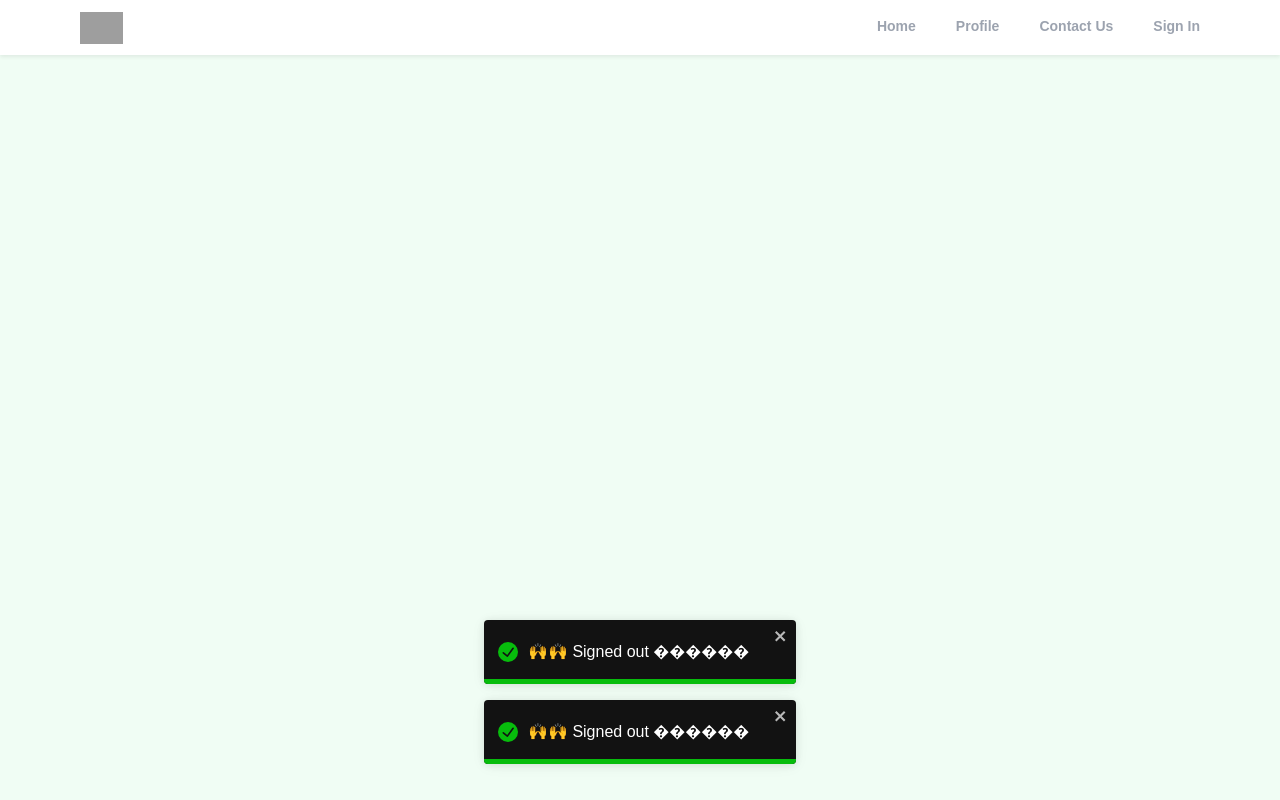
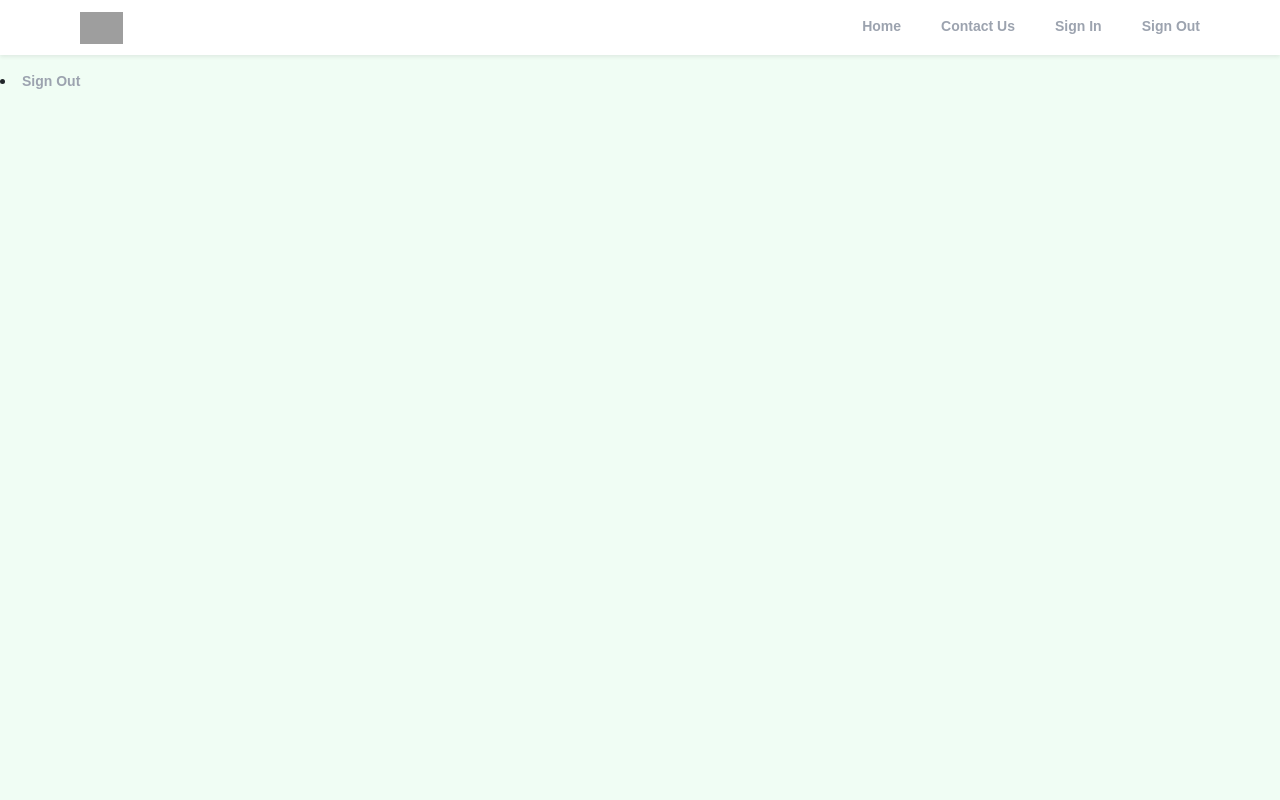
Before and after one commit to trdxDeepu/Resume_builder-Firebase, a React (Vite) app: page /signout in a window 1280 px wide. Built offline with nearby package versions, Linux system fonts and the light colour scheme; no server answers; grey boxes are pictures that could not be loaded.

Commit message:
added dynamic functionality on sign out and signin in profile so user sign in the header will change to profile and sign out option come out

```diff
--- a/src/App.jsx
+++ b/src/App.jsx
@@ -1,39 +1,13 @@
-import { BrowserRouter, Routes, Route } from "react-router-dom";
-import Home from "./Pages/Home";
-import SignIn from "./SignInSignUp/SignIn";
-import "./App.css";
-import Signup from "./SignInSignUp/Signup";
-import ForgotPassword from "./SignInSignUp/ForgotPassword";
-import Header from "./Components/Header";
-import ContactUs from "./Pages/ContactUs";
-import Profile from "./Pages/Profile";
 import "react-toastify/dist/ReactToastify.css";
 import { ToastContainer } from "react-toastify";
 import "bootstrap/dist/css/bootstrap.min.css";
 import "antd/dist/reset.css";
-import PrivateRoute from "./Components/PrivateRoute";
-import SignOut from "./SignInSignUp/SignOut";
-
+import AppRouter from "./Router/AppRouter";
 
 function App() {
   return (
     <div className="App">
-
-      <BrowserRouter>
-        <Header />
-        <Routes>
-          <Route path="/" element={<Home />} />
-          <Route path="/profile" element={<PrivateRoute />}>
-            <Route path="/profile" element={<Profile />} />
-          </Route>
-          <Route path="/sign" element={<SignIn />} />
-          <Route path="/signup" element={<Signup />} />
-          <Route path="/contact" element={<ContactUs />} />
-          <Route path="/signout" element={<SignOut/>} />
-          <Route path="/forgot" element={<ForgotPassword />} />
-        </Routes>
-      </BrowserRouter>
-
+      <AppRouter />
 
       <ToastContainer
         position="bottom-center"
--- a/src/Components/Header.jsx
+++ b/src/Components/Header.jsx
@@ -1,35 +1,14 @@
-import React,{useEffect, useState} from "react";
+import React, { useEffect, useState } from "react";
 import { useLocation, useNavigate } from "react-router-dom";
-import {getAuth, onAuthStateChanged ,signOut } from 'firebase/auth'
+import { getAuth, onAuthStateChanged } from "firebase/auth";
 import SignOut from "../SignInSignUp/SignOut";
 
-
 const Header = () => {
-
-
-  // const [pageState , setPageState] = useState("Sign In")
-
-  const auth = getAuth()
-
-
-
-
-
-  // useEffect(() => {
-  //     onAuthStateChanged(auth, (user) => {
-
-  //       if(user){
-  //         setPageState("Sign In")
-  //       }
-  //       else{
-  //         setPageState("Sign")
-  //       }
-
-  //     })
-  // },[auth])
+  const [PageState, setPageState] = useState("Sign In");
 
   const location = useLocation();
   const navigate = useNavigate();
+  const auth = getAuth()
 
   function pathMatch(route) {
     if (route === location.pathname) {
@@ -37,7 +16,17 @@ const Header = () => {
     }
   }
 
-  const getName = localStorage.getItem("name") ;
+  useEffect(()=>{
+    onAuthStateChanged(auth,(user)=>{
+
+      if(user){
+        setPageState("Profile");}
+        else{
+          setPageState("Sign In");
+        }
+
+    })
+  },[auth])
 
   return (
     <div className="bg-white border-b-0 shadow-sm sticky top-0 z-40 ">
@@ -51,9 +40,7 @@ const Header = () => {
           />
         </div>
         <div>
-
-                   <ul className="flex space-x-10 ">
-
+          <ul className="flex space-x-10 ">
             <li
               className={` cursor-pointer py-3 text-sm font-semibold text-gray-400 border-b-[3px] border-b-transparent
               ${pathMatch("/") && "text-black border-b-red-500"}`}
@@ -62,14 +49,14 @@ const Header = () => {
               Home
             </li>
 
-            <li
+            {/* <li
               className={` cursor-pointer py-3 text-sm font-semibold text-gray-400 border-b-[3px] border-b-transparent  ${
                 pathMatch("/profile") && "text-black border-b-red-500"
               }`}
               onClick={() => navigate("/profile")}
             >
               Profile
-            </li>
+            </li> */}
 
             <li
               className={` cursor-pointer py-3 text-sm font-semibold text-gray-400 border-b-[3px] border-b-transparent  ${
@@ -79,30 +66,24 @@ const Header = () => {
             >
               Contact Us
             </li>
-            {!getName && (
+
             <li
+              className={` cursor-pointer py-3 text-sm font-semibold text-gray-400 border-b-[3px] border-b-transparent
+               ${
+                 (pathMatch("/sign") || pathMatch("/profile")) &&
+                 "text-black border-b-red-500"
+               }`}
+              onClick={() => navigate("/profile")}
+            >
+              {PageState}
+            </li>
 
-              className={` cursor-pointer py-3 text-sm font-semibold text-gray-400 border-b-[3px] border-b-transparent  ${
-                pathMatch("/sign") && "text-black border-b-red-500"
-              }`}
-              onClick={() => navigate("/sign")}
-            >
-             Sign In
-            </li>
-             )
-             }
-             {getName && (
-            <li
 
-              className={` cursor-pointer py-3 text-sm font-semibold text-gray-400 border-b-[3px] border-b-transparent  ${
-                pathMatch("/sign") && "text-black border-b-red-500"
-              }`}
-              onClick={() => navigate("/signout")}
-            >
-             Sign Out
-            </li>
-             )
-            }
+            <li>
+              <SignOut/>
+              </li>
+
+
           </ul>
         </div>
       </header>
--- a/src/Components/OAuth.jsx
+++ b/src/Components/OAuth.jsx
@@ -20,7 +20,7 @@ const handleClick =async () => {
   const result = await signInWithPopup(auth, provider)
   const user = result.user;
   console.log(user)
-  localStorage.setItem("name", user.displayName);
+  // localStorage.setItem("name", user.displayName);
   //checking user already exist or not
 
   const docRef = doc(db,"users",user.uid)
--- a/src/Pages/Profile.jsx
+++ b/src/Pages/Profile.jsx
@@ -40,7 +40,7 @@ const Profile = () => {
       <div className="flex justify-around mt-4">
         <div className=" ">
           {" "}
-          <button class=" bg-blue-500 hover:bg-blue-700 text-white font-bold py-2 px-4 border border-blue-700 rounded">
+          <button className=" bg-blue-500 hover:bg-blue-700 text-white font-bold py-2 px-4 border border-blue-700 rounded">
             Next
           </button>
         </div>
--- a/src/Reducer/UseReducer.jsx
+++ /dev/null
@@ -1,12 +0,0 @@
-export const initialState = null
-
-export const reducer = (state,action) => {
-
-    if(action.type ==="USER") {
-        return action.payload
-    }
-
-    return state ;
-
-
-}
--- /dev/null
+++ b/src/Router/AppRouter.jsx
@@ -0,0 +1,35 @@
+import React from "react";
+import PrivateRoute from "../Components/PrivateRoute"
+import SignOut from "../SignInSignUp/SignOut";
+import { BrowserRouter, Routes, Route } from "react-router-dom";
+import Home from "../Pages/Home";
+import SignIn from "../SignInSignUp/SignIn";
+
+import Signup from "../SignInSignUp/Signup";
+import ForgotPassword from "../SignInSignUp/ForgotPassword";
+import Header from "../Components/Header";
+import ContactUs from "../Pages/ContactUs";
+import Profile from "../Pages/Profile";
+
+const AppRouter = () => {
+  return (
+    <div>
+      <BrowserRouter>
+        <Header />
+        <Routes>
+          <Route path="/" element={<Home />} />
+          <Route path="/profile" element={<PrivateRoute/>}>
+            <Route path="/profile" element={<Profile />} />
+          </Route>
+          <Route path="/sign" element={<SignIn />} />
+          <Route path="/signup" element={<Signup />} />
+          <Route path="/contact" element={<ContactUs />} />
+          <Route path="/signout" element={<SignOut />} />
+          <Route path="/forgot" element={<ForgotPassword />} />
+        </Routes>
+      </BrowserRouter>
+    </div>
+  );
+};
+
+export default AppRouter;
--- a/src/SignInSignUp/SignIn.jsx
+++ b/src/SignInSignUp/SignIn.jsx
@@ -40,7 +40,7 @@ const SignIn = () => {
         navigate("/profile");
         toast.success("🙌🙌 Successfully signed in!");
 
-        localStorage.setItem("name", userCredential.user.displayName);
+        //localStorage.setItem("name", userCredential.user.displayName);
       }
     } catch (e) {
       toast.error("🤷‍♂️🤷‍♂️ Something went wrong.");
--- a/src/SignInSignUp/SignOut.jsx
+++ b/src/SignInSignUp/SignOut.jsx
@@ -1,23 +1,38 @@
 import React from "react";
-import { useNavigate } from "react-router-dom";
-import { toast } from 'react-toastify';
-
-
+import { useNavigate, useLocation } from "react-router-dom";
+import { toast } from "react-toastify";
+import { getAuth, signOut } from "firebase/auth";
 
 const SignOut = () => {
-    const navigate = useNavigate();
+  const location = useLocation();
+  const navigate = useNavigate();
 
-    localStorage.removeItem("name")
-     navigate('/sign')
-     toast.success("🙌🙌 Signed out ������")
+  function pathMatch(route) {
+    if (route === location.pathname) {
+      return true;
+    }
+  }
 
+  function logOut() {
+    const auth = getAuth();
+    auth.signOut();
+    navigate("/sign");
+    toast.success("🙌🙌Logged out successfully");
+  }
 
-
-    return (
-      <div>
-
-      </div>
-    );
-
+  return (
+    <li>
+      <button
+        className={` cursor-pointer py-3 text-sm font-semibold text-gray-400 border-b-[3px] border-b-transparent
+      ${
+        pathMatch("/sign") && "invisible"
+      } text-blue-600 hover:text-blue-800 transition duration-200 ease-in-out cursor-pointer
+      `}
+        onClick={logOut}
+      >
+        Sign Out{" "}
+      </button>
+    </li>
+  );
 };
 export default SignOut;
```
